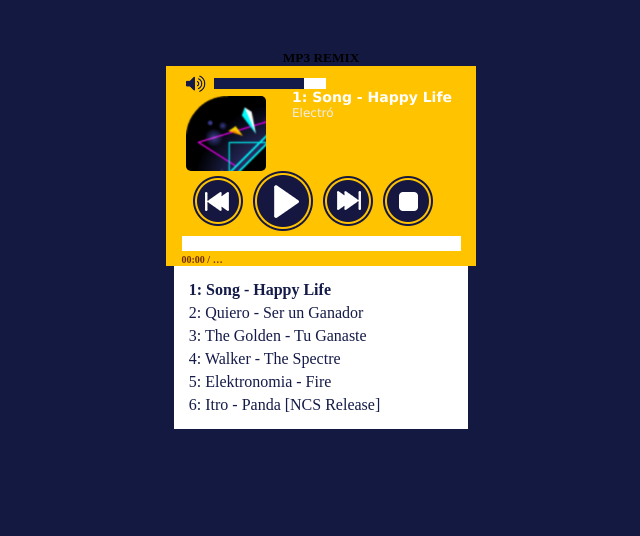
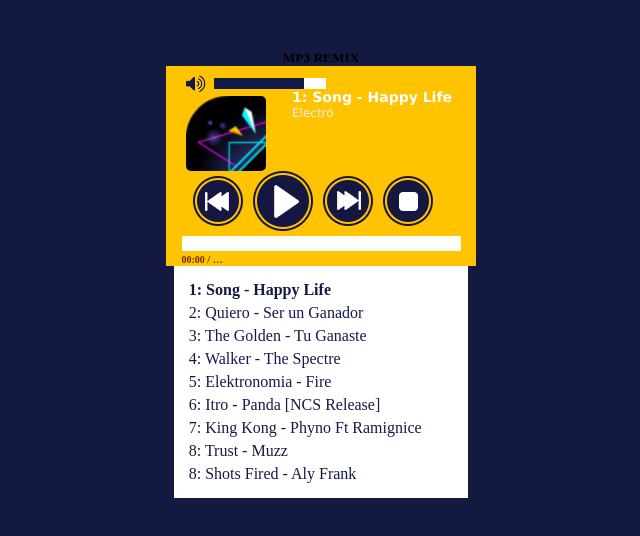
Before and after one commit to ThonyDroidYT/TD-Music, a plain HTML site: page musica2.html in a window 1280 px wide. Shown: the whole page, without its empty margins (319-959 px from the left). Drawn offline with Linux system fonts and the light colour scheme.

Commit message:
Update musica2.html

```diff
--- a/musica2.html
+++ b/musica2.html
@@ -14,13 +14,16 @@
             <div data-cover="./data/Happy.jpg" data-artist="Electró"><a href="./data/Happy.mp3">1: Song - Happy Life</a></div>
             <div data-cover="./data/regeton.jpg" data-artist="Rap">
                 <a href="./data/rap.mp3">2: Quiero - Ser un Ganador</a>
-            </div>
-<div data-cover="./data/regeton.jpg" data-artist="Regetón">
-                <a href="./data/regeton.mp3">3: The Golden - Tu Ganaste</a>
+        </div>
+            <div data-cover="./data/regeton.jpg" data-artist="Regetón">
+             <a href="./data/regeton.mp3">3: The Golden - Tu Ganaste</a>
             </div>
             <div data-cover="./data/regeton.jpg" data-artist="electro"><a href="./data/walker.mp3"></a>4: Walker - The Spectre</div>
             <div data-cover="./data/Fire.jpg" data-artist="Electronica"><a href="./data/Fire.mp3"></a>5: Elektronomia - Fire</div>
             <div data-cover="./data/Itro.jpg" data-artist="Electronica"><a href="./data/Itro.mp3"></a>6: Itro - Panda [NCS Release]</div>
+            <div data-cover="./Version-2.0/cover1.jpg" data-artist="PHYNO - RAMIGNICE"><a href="./Version-2.0/Audio_One.mp3"></a>7: King Kong - Phyno Ft Ramignice</div>
+            <div data-cover="./Version-2.0/cover2.jpg" data-artist="Muzz"><a href="./Version-2.0/Audio_Two.mp3"></a>8: Trust - Muzz</div>
+            <div data-cover="./Version-2.0/cover3.jpg" data-artist="Aly Frank"><a href="./Version-2.0/Audio_Three.mp3"></a>8: Shots Fired - Aly Frank</div>
         </div>
 
     </div>
```
